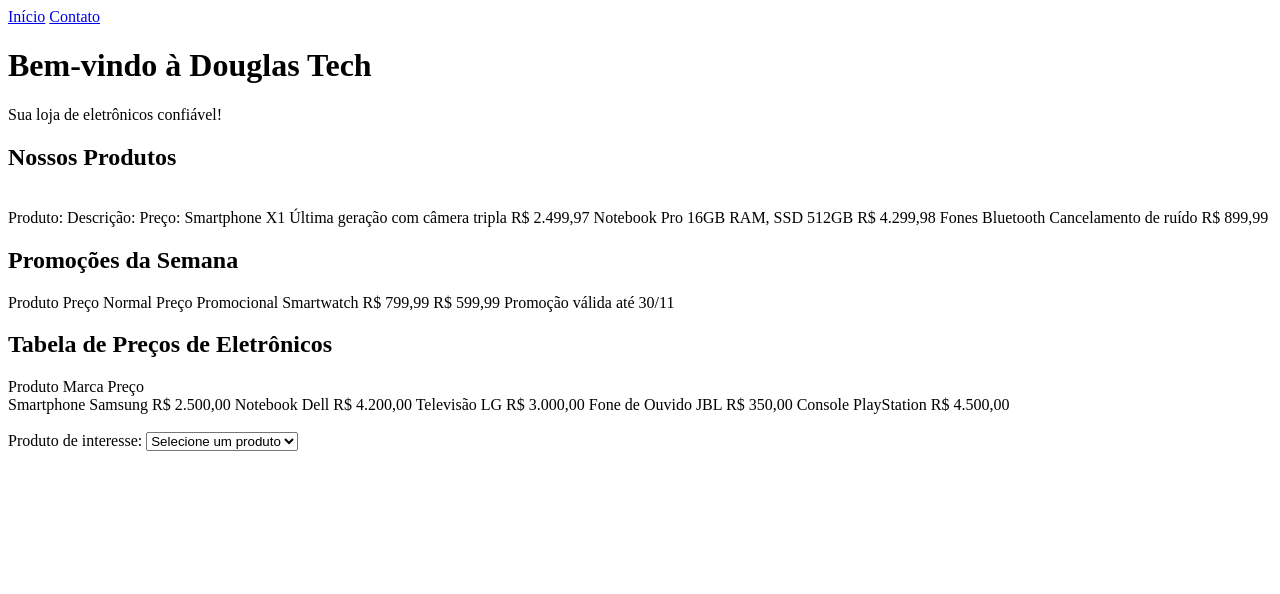
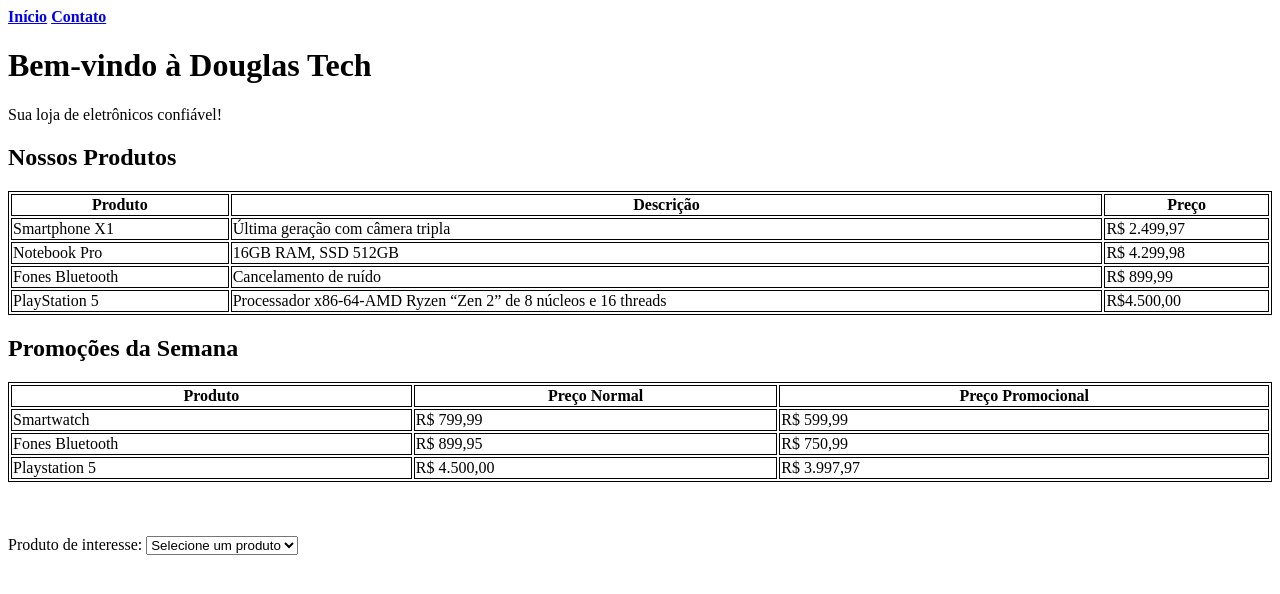
Before and after one commit to DouglasSoaresSilva/PW1, a plain HTML site: page DouglasTech/index.html in a window 1280 px wide. Drawn offline with Linux system fonts and the light colour scheme.

Commit message:
Update index.html

```diff
--- a/DouglasTech/index.html
+++ b/DouglasTech/index.html
@@ -8,27 +8,34 @@
 <body>
      <header>
         <nav>
-            <a href="index.html">Início</a>
-            <a href="contato.html">Contato</a>
+            <strong><a href="index.html">Início</a></strong>
+            <strong><a href="contato.html">Contato</a></strong>
     </header>
 
     <h1>Bem-vindo à Douglas Tech</h1>
     <p>Sua loja de eletrônicos confiável!</p>
 
+
+<style>
+table, th, td {
+  border: 1px solid black;
+}
+</style>
+</head>
+<body>
+
 <h2>Nossos Produtos</h2>
-    <br>
-    <tableborder="1">
-        <thead>
+
+<table style="width:100%">
   <tr>
-                <th>Produto:</th>
-                <th>Descrição:</th>
-                <th>Preço:</th>
+    <th>Produto</th>
+    <th>Descrição</th>
+    <th>Preço</th>
   </tr>
-        </thead>
-        <tbody>
+
   <tr>
     <td>Smartphone X1</td>
-                <td>Última geração com câmera tripla</td>
+    <td>Última geração com câmera tripla </td>
     <td>R$ 2.499,97</td>
   </tr>
   <tr>
@@ -36,65 +43,49 @@
     <td>16GB RAM, SSD 512GB</td>
     <td>R$ 4.299,98</td>
   </tr>
+
   <tr>
     <td>Fones Bluetooth</td>
     <td>Cancelamento de ruído</td>
     <td>R$ 899,99</td>
   </tr>
-        </tbody>
+  <tr>
+    <td>PlayStation 5</td>
+    <td>Processador x86-64-AMD Ryzen “Zen 2” de 8 núcleos e 16 threads</td>
+    <td>R$4.500,00</td>
+  </tr>
 </table>
 
     <h2>Promoções da Semana</h2>
-    <tableborder="1">
+
+<table style="width:100%">
   <tr>
     <th>Produto</th>
     <th>Preço Normal</th>
     <th>Preço Promocional</th>
   </tr>
+
   <tr>
-            <td rowspan="2">Smartwatch</td>
+    <td>Smartwatch</td>
     <td>R$ 799,99</td>
      <td>R$ 599,99</td>
    </tr>
+
+
   <tr>
-            <td colspan="2">Promoção válida até 30/11</td>
+    <td>Fones Bluetooth</td>
+    <td>R$ 899,95</td>
+    <td>R$ 750,99</td>
+
+   <tr>
+    <td>Playstation 5</td>
+    <td>R$ 4.500,00</td>
+     <td>R$ 3.997,97</td>
    </tr>
+
 </table>
-
 <br>
 
-    <h2>Tabela de Preços de Eletrônicos</h2>
-    <tableborder="1">
-        <tr>
-            <th>Produto</th>
-            <th>Marca</th>
-            <th>Preço</th>
-        </tr>
-        <br>
-        <tr>
-            <td>Smartphone</td>
-            <td>Samsung</td>
-            <td>R$ 2.500,00</td>
-        </tr>
-        <tr>
-            <td>Notebook</td>
-            <td>Dell</td>
-            <td>R$ 4.200,00</td>
-        </tr>
-        <tr>
-            <td>Televisão</td>
-            <td>LG</td>
-            <td>R$ 3.000,00</td>
-        </tr>
-        <tr>
-            <td>Fone de Ouvido</td>
-            <td>JBL</td>
-            <td>R$ 350,00</td>
-        </tr>
-        <tr>
-            <td>Console</td>
-            <td>PlayStation</td>
-            <td>R$ 4.500,00</td>
         </tr>
     </table>
     <br>
```
Lines whose indentation alone changed are shown as unchanged.
